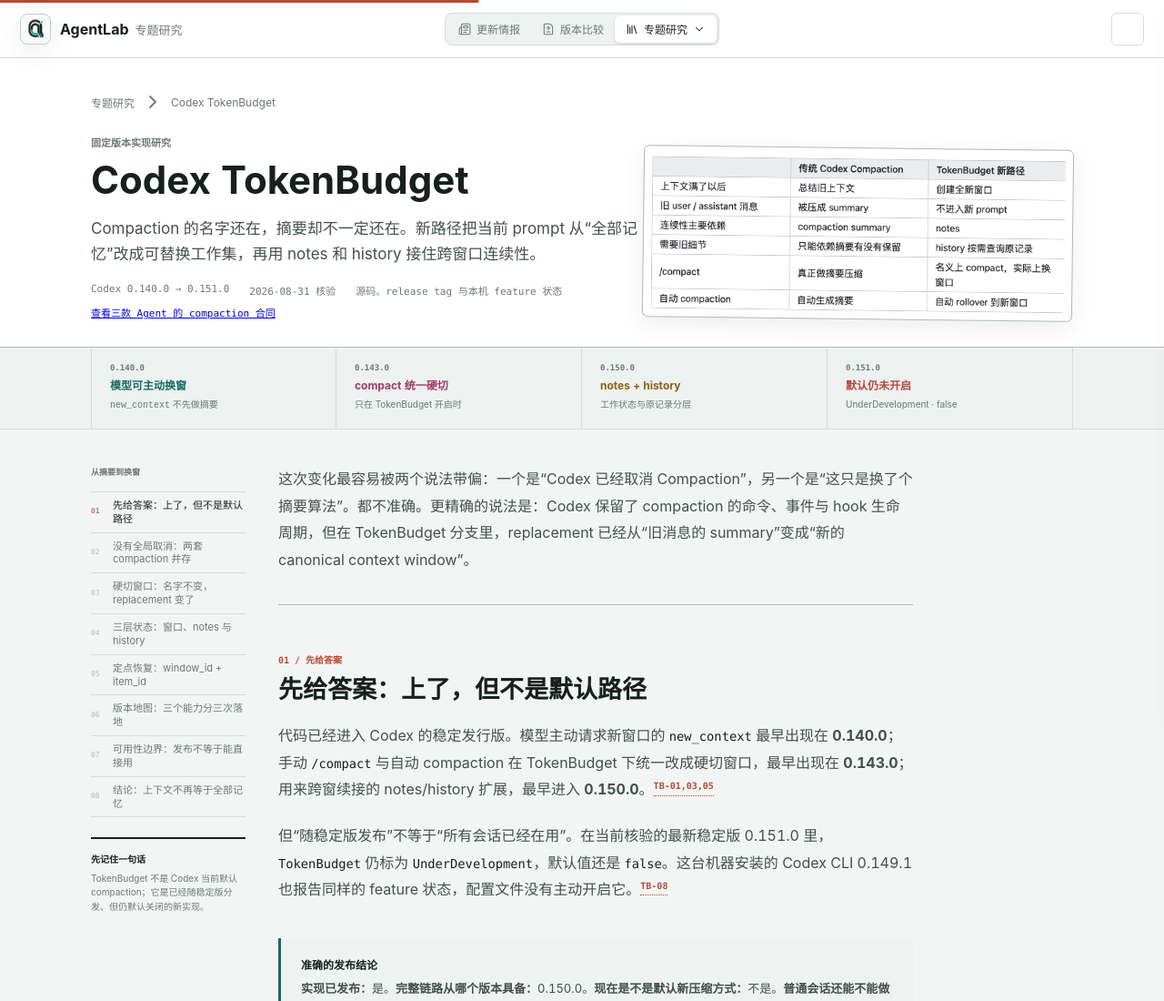
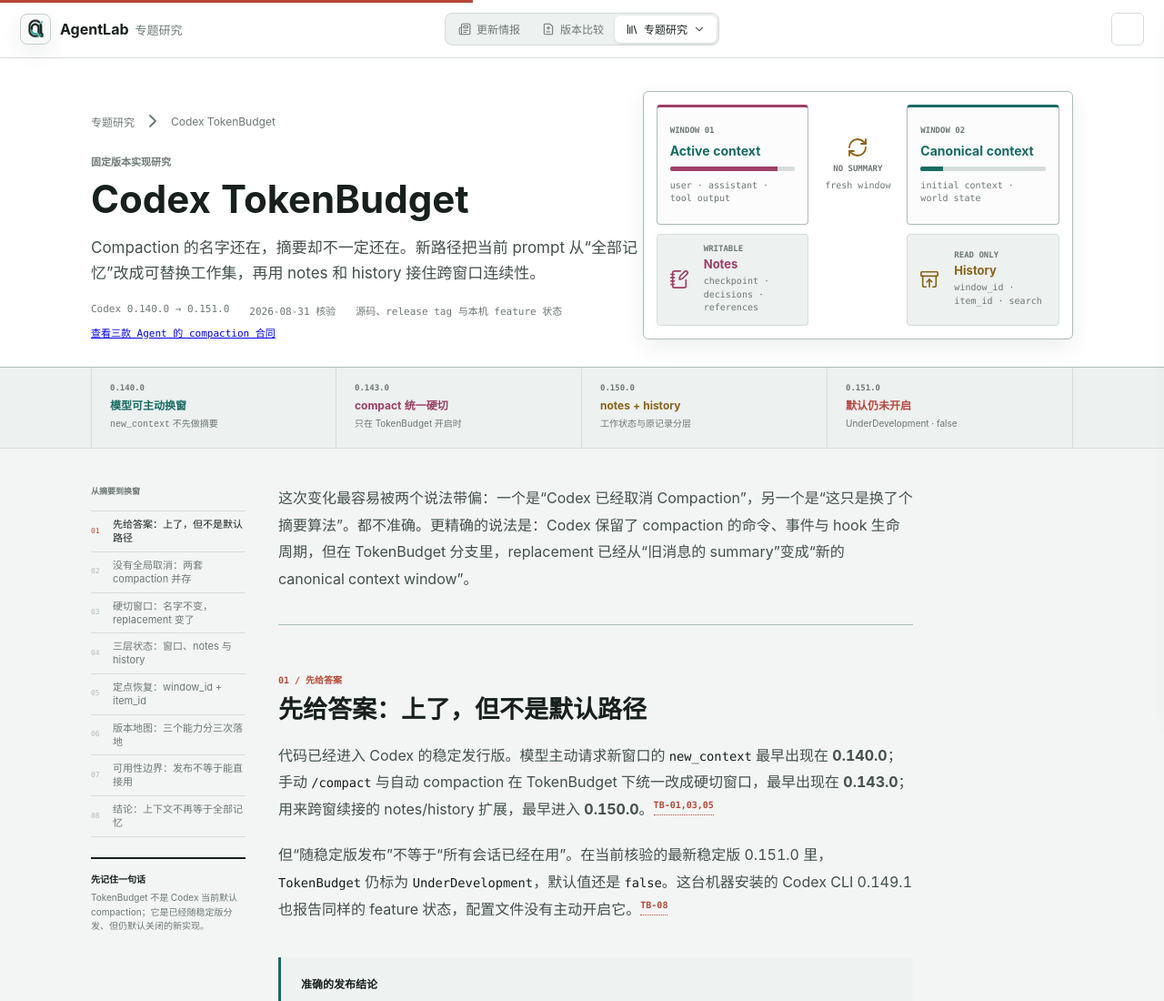
Before and after one commit to dairui1/agentlab, a website: page apps/agent-history/public/capabilities/token-budget-context.html in a window 1280 px wide. Shown: the top 1100 px of the page at 91% size. Drawn offline with nearby package versions, Linux system fonts and the light colour scheme; some icons are missing.

Commit message:
fix(agent-history): replace copied TokenBudget visual

```diff
--- a/apps/agent-history/public/capabilities/token-budget-context.html
+++ b/apps/agent-history/public/capabilities/token-budget-context.html
@@ -43,9 +43,33 @@
               <a href="/mechanisms.html?mechanism=context-compaction">查看三款 Agent 的 compaction 合同</a>
             </div>
           </div>
-          <figure class="token-budget-hero-visual">
-            <img src="/assets/token-budget-compaction-table.png" alt="传统 Codex Compaction 与 TokenBudget 新路径对照表">
-          </figure>
+          <div class="token-budget-hero-visual" role="img" aria-label="当前上下文窗口写入 notes，切换到新窗口后按需查询只读 history 的结构图">
+            <div class="token-budget-hero-window" data-window="current">
+              <span>WINDOW 01</span>
+              <strong>Active context</strong>
+              <div class="token-budget-hero-meter" aria-hidden="true"><span></span></div>
+              <small>user · assistant · tool output</small>
+            </div>
+            <div class="token-budget-hero-rollover">
+              <i data-lucide="refresh-cw" aria-hidden="true"></i>
+              <span>NO SUMMARY</span>
+              <small>fresh window</small>
+            </div>
+            <div class="token-budget-hero-window" data-window="fresh">
+              <span>WINDOW 02</span>
+              <strong>Canonical context</strong>
+              <div class="token-budget-hero-meter" aria-hidden="true"><span></span></div>
+              <small>initial context · world state</small>
+            </div>
+            <div class="token-budget-hero-store" data-store="notes">
+              <i data-lucide="notebook-pen" aria-hidden="true"></i>
+              <div><span>WRITABLE</span><strong>Notes</strong><small>checkpoint · decisions · references</small></div>
+            </div>
+            <div class="token-budget-hero-store" data-store="history">
+              <i data-lucide="archive-restore" aria-hidden="true"></i>
+              <div><span>READ ONLY</span><strong>History</strong><small>window_id · item_id · search</small></div>
+            </div>
+          </div>
         </div>
       </header>
 
--- a/apps/agent-history/public/token-budget-context.css
+++ b/apps/agent-history/public/token-budget-context.css
@@ -20,20 +20,132 @@
 
 .token-budget-hero-visual {
   min-width: 0;
-  margin: 0;
-  padding: 8px;
+  display: grid;
+  grid-template-columns: minmax(0, 1fr) 88px minmax(0, 1fr);
+  gap: 10px;
+  padding: 14px;
   border: 1px solid var(--border-strong);
   border-radius: var(--radius-m);
-  background: #fff;
+  background: var(--surface);
   box-shadow: var(--shadow);
-  transform: rotate(.7deg);
 }
 
-.token-budget-hero-visual img {
-  width: 100%;
-  height: auto;
+.token-budget-hero-window {
+  min-width: 0;
+  min-height: 132px;
+  display: grid;
+  align-content: center;
+  gap: 9px;
+  padding: 14px;
+  border: 1px solid var(--border-strong);
+  border-radius: var(--radius-s);
+  background: var(--surface-raised);
+}
+
+.token-budget-hero-window > span,
+.token-budget-hero-store span,
+.token-budget-hero-rollover span {
+  color: var(--muted);
+  font: 750 9px/1 var(--mono);
+}
+
+.token-budget-hero-window strong {
+  color: var(--token-window);
+  font-size: 14px;
+}
+
+.token-budget-hero-window small,
+.token-budget-hero-store small,
+.token-budget-hero-rollover small {
+  color: var(--muted);
+  font: 10px/1.45 var(--mono);
+  overflow-wrap: anywhere;
+}
+
+.token-budget-hero-window[data-window="current"] {
+  border-top: 3px solid var(--token-notes);
+}
+
+.token-budget-hero-window[data-window="fresh"] {
+  border-top: 3px solid var(--token-window);
+}
+
+.token-budget-hero-meter {
+  height: 5px;
+  overflow: hidden;
+  border-radius: 2px;
+  background: var(--border);
+}
+
+.token-budget-hero-meter span {
+  width: 86%;
+  height: 100%;
   display: block;
+  background: var(--token-notes);
+}
+
+[data-window="fresh"] .token-budget-hero-meter span {
+  width: 18%;
+  background: var(--token-window);
+}
+
+.token-budget-hero-rollover {
+  display: grid;
+  place-items: center;
+  align-content: center;
+  gap: 7px;
+  text-align: center;
+}
+
+.token-budget-hero-rollover svg {
+  width: 24px;
+  height: 24px;
+  color: var(--token-history);
+}
+
+.token-budget-hero-store {
+  min-width: 0;
+  display: grid;
+  grid-template-columns: 28px minmax(0, 1fr);
+  align-items: center;
+  gap: 10px;
+  padding: 11px 13px;
+  border: 1px solid var(--border);
   border-radius: var(--radius-s);
+  background: var(--surface-muted);
+}
+
+.token-budget-hero-store[data-store="notes"] {
+  grid-column: 1 / 2;
+}
+
+.token-budget-hero-store[data-store="history"] {
+  grid-column: 3 / 4;
+}
+
+.token-budget-hero-store svg {
+  width: 22px;
+  height: 22px;
+}
+
+.token-budget-hero-store > div {
+  min-width: 0;
+  display: grid;
+  gap: 4px;
+}
+
+.token-budget-hero-store strong {
+  font-size: 13px;
+}
+
+[data-store="notes"] svg,
+[data-store="notes"] strong {
+  color: var(--token-notes);
+}
+
+[data-store="history"] svg,
+[data-store="history"] strong {
+  color: var(--token-history);
 }
 
 .token-budget-scope-grid {
@@ -249,7 +361,6 @@
 
   .token-budget-hero-visual {
     max-width: 720px;
-    transform: none;
   }
 
   .token-budget-scope-grid {
@@ -300,7 +411,17 @@
   }
 
   .token-budget-hero-visual {
-    padding: 4px;
+    grid-template-columns: 1fr;
+    padding: 10px;
+  }
+
+  .token-budget-hero-rollover svg {
+    transform: rotate(90deg);
+  }
+
+  .token-budget-hero-store[data-store="notes"],
+  .token-budget-hero-store[data-store="history"] {
+    grid-column: 1;
   }
 
   .token-budget-flow {
```
Also changed, not shown: apps/agent-history/tests/capabilities-ui.test.js (+11 -0 lines), apps/agent-history/public/assets/token-budget-compaction-table.png (deleted).
